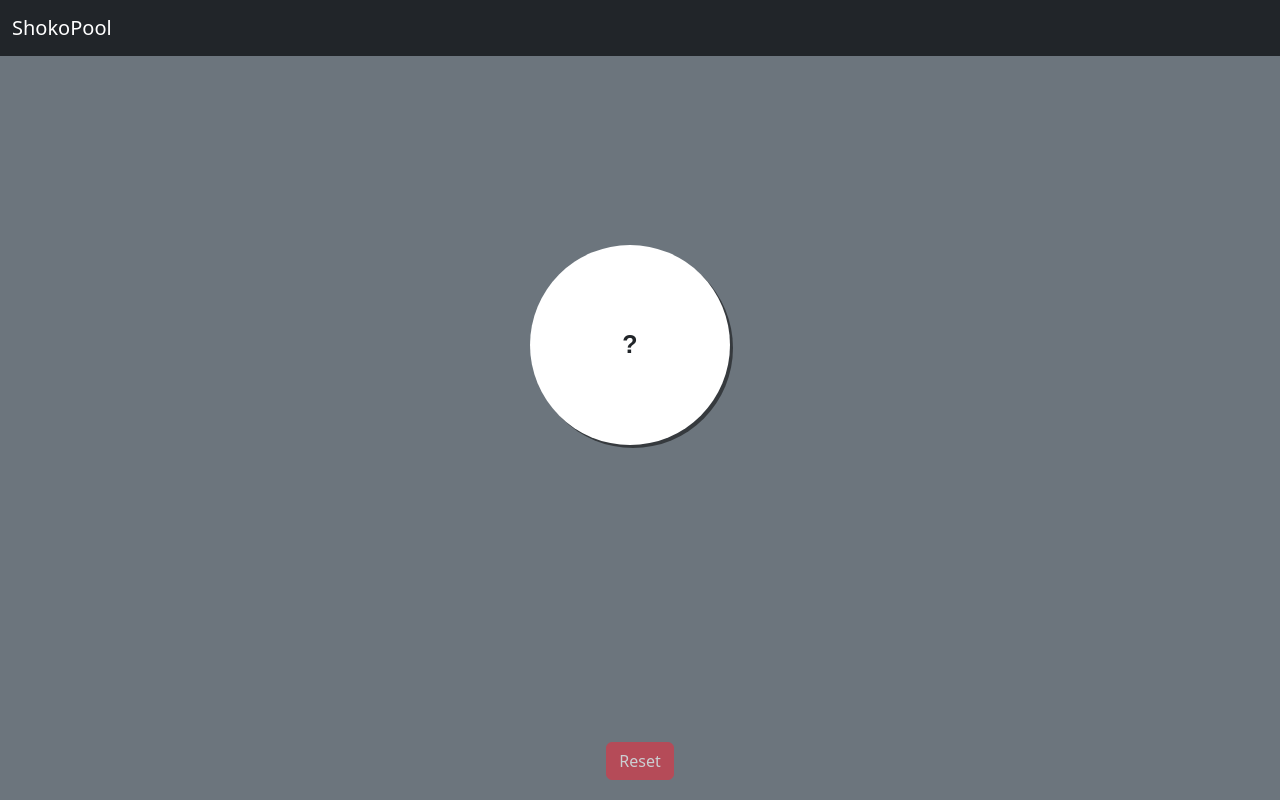
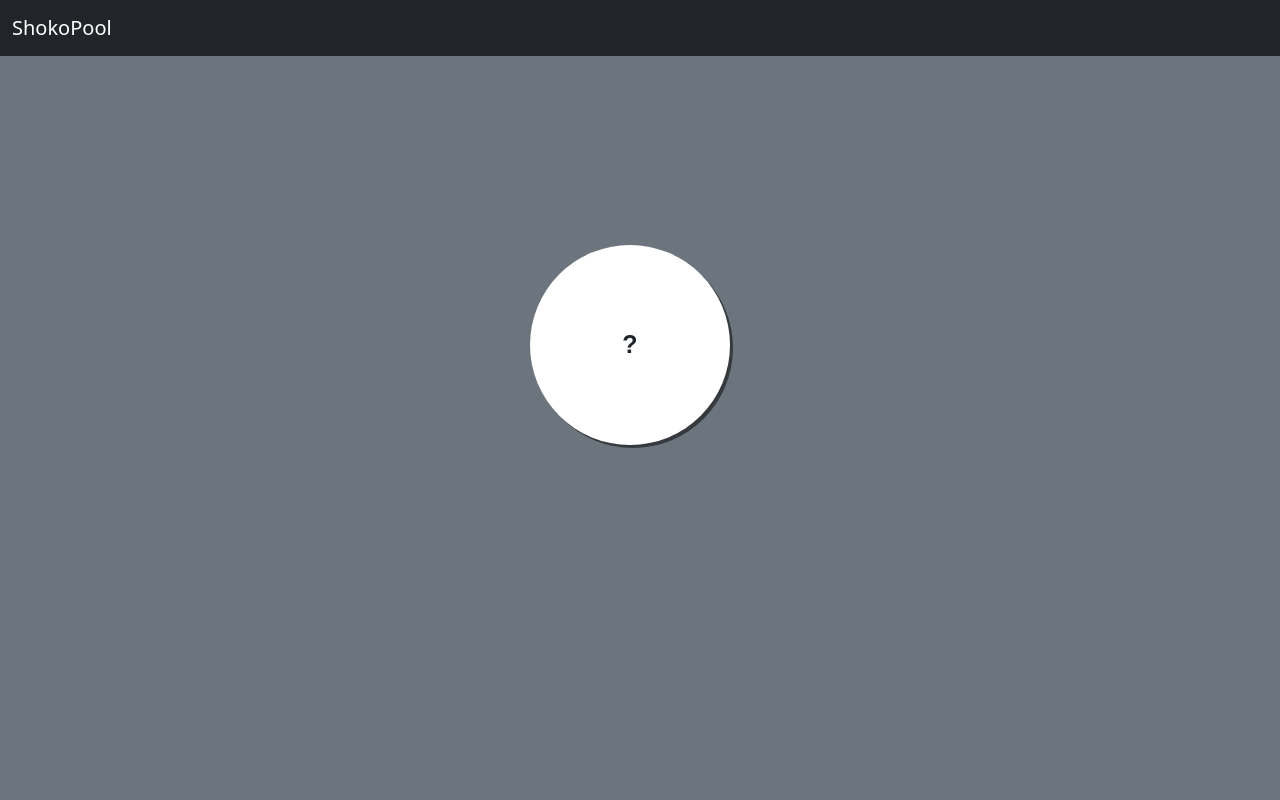
Before and after one commit to yosisms/shokopool, a React (Vite) app: page / in a window 1280 px wide. Built offline with nearby package versions, Linux system fonts and the light colour scheme.

Commit message:
chore add animation to reset button

```diff
--- a/src/App.tsx
+++ b/src/App.tsx
@@ -89,7 +89,7 @@ const App: React.FC<IAppProps> = () => {
                 </div>
             </main>
             <footer className={'footer'}>
-                <div className={'buttons'}>
+                <div className={`buttons ${blackList?.length === 0 ? 'hidden' : ''}`}>
                     <Button color={'danger'} onClick={onReset} disabled={list?.length === 15}>Reset</Button>
                 </div>
             </footer>
```
